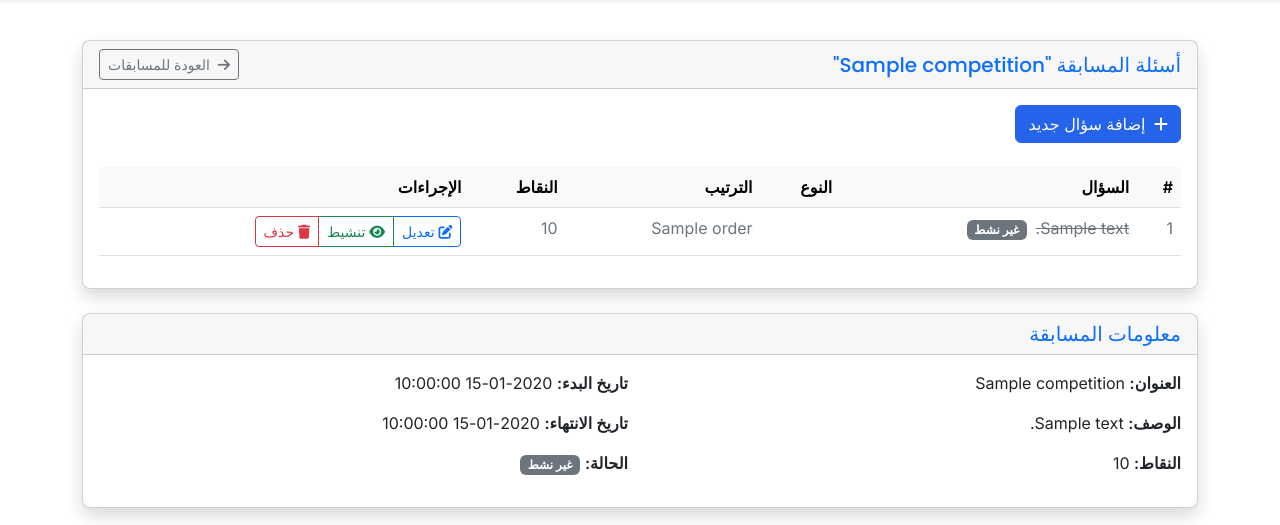
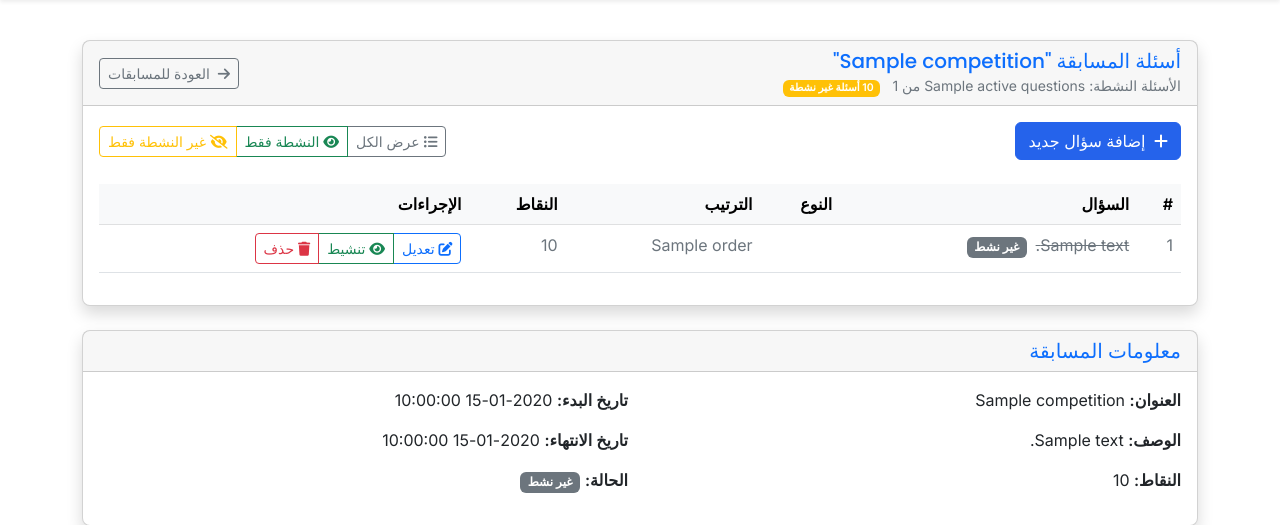
Before and after one commit to sttarlt/ChallengeCentral, a Python web app: template templates/admin/competition_questions.html in a window 1280 px wide. Shown: the part 69-594 px from the top of the page. Run offline with Jinja, Linux system fonts and the light colour scheme; the template is opened without the code that fills it: most values are stand-ins (such as "Sample title", 1, 10 or a date in 2020).

Commit message:
Improve question management for competition administrators with filtering
Adds filtering by active/inactive status to the question list in admin panel and updates `Competition.get_questions` in `models.py`.

Replit-Commit-Author: Agent
Replit-Commit-Session-Id: 88eedd17-cc37-46d8-836a-528c16855c74
Replit-Commit-Screenshot-Url: https://storage.googleapis.com/screenshot-production-us-central1/aa294537-2263-4963-b0e2-bff8b7de80b2/1e3685fc-d2da-4487-887c-691bf0ce4c79.jpg

```diff
--- a/templates/admin/competition_questions.html
+++ b/templates/admin/competition_questions.html
@@ -5,17 +5,44 @@
 {% block content %}
 <div class="card shadow mb-4">
     <div class="card-header d-flex justify-content-between align-items-center">
-        <h5 class="mb-0 text-primary">أسئلة المسابقة "{{ competition.title }}"</h5>
+        <div>
+            <h5 class="mb-0 text-primary">أسئلة المسابقة "{{ competition.title }}"</h5>
+            <small class="text-muted">
+                الأسئلة النشطة: {{ active_questions }} من {{ total_questions }}
+                {% if active_questions != total_questions %}
+                    <span class="badge bg-warning ms-2">{{ total_questions - active_questions }} أسئلة غير نشطة</span>
+                {% endif %}
+            </small>
+        </div>
         <a href="{{ url_for('admin_competitions') }}" class="btn btn-outline-secondary btn-sm">
             <i class="fas fa-arrow-right me-1"></i> العودة للمسابقات
         </a>
     </div>
     <div class="card-body">
-        <div class="row mb-4">
-            <div class="col-md-12 text-start">
+        <div class="row mb-4 align-items-center">
+            <div class="col-md-6 text-start">
                 <a href="{{ url_for('admin_new_question', competition_id=competition.id) }}" class="btn btn-primary">
                     <i class="fas fa-plus me-1"></i> إضافة سؤال جديد
                 </a>
+            </div>
+            <div class="col-md-6 text-end">
+                <div class="btn-group" role="group">
+                    <a href="{{ url_for('admin_competition_questions', competition_id=competition.id) }}"
+                       class="btn btn-sm {% if filter_type is none %}btn-secondary{% else %}btn-outline-secondary{% endif %}">
+                        <i class="fas fa-list-ul"></i> عرض الكل
+                        {% if filter_type is none %}<span class="badge bg-light text-dark ms-1">{{ total_questions }}</span>{% endif %}
+                    </a>
+                    <a href="{{ url_for('admin_competition_questions', competition_id=competition.id) }}?filter=active"
+                       class="btn btn-sm {% if filter_type == 'active' %}btn-success{% else %}btn-outline-success{% endif %}">
+                        <i class="fas fa-eye"></i> النشطة فقط
+                        {% if filter_type == 'active' %}<span class="badge bg-light text-dark ms-1">{{ filtered_count }}</span>{% endif %}
+                    </a>
+                    <a href="{{ url_for('admin_competition_questions', competition_id=competition.id) }}?filter=inactive"
+                       class="btn btn-sm {% if filter_type == 'inactive' %}btn-warning{% else %}btn-outline-warning{% endif %}">
+                        <i class="fas fa-eye-slash"></i> غير النشطة فقط
+                        {% if filter_type == 'inactive' %}<span class="badge bg-light text-dark ms-1">{{ filtered_count }}</span>{% endif %}
+                    </a>
+                </div>
             </div>
         </div>
 
```
Also changed, not shown: models.py (+14 -4 lines), routes.py (+24 -2 lines).
